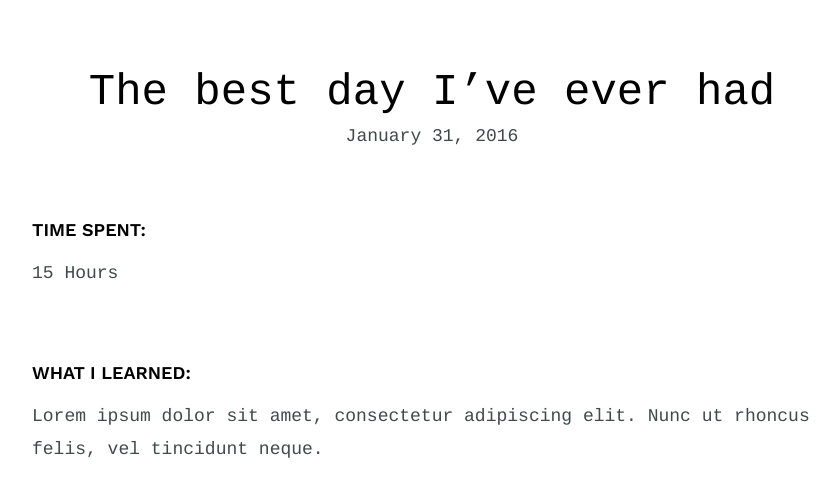
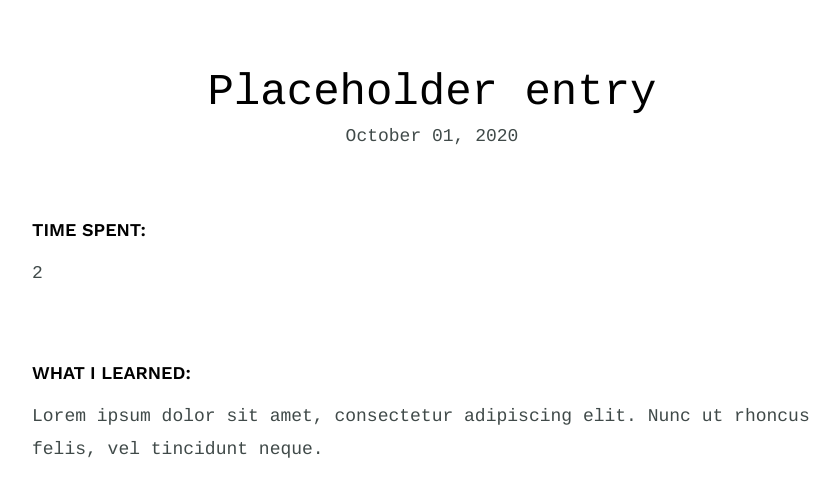
Before and after one commit to avamisola/Learning-Journal-Built-with-Flask, a Flask app: page /entries/1 in a window 1280 px wide. Shown: the part 95-573 px from the top of the page, without its empty margins (208-1048 px from the left). Run offline with Flask 2, Linux system fonts and the light colour scheme.

Commit message:
start progress on detail page

```diff
--- a/app.py
+++ b/app.py
@@ -33,10 +33,12 @@ def listing():
     entries = models.Entry.select().limit(10)
     return render_template('index.html', entries=entries)
 
-@app.route("/entries/<int:entry_id>")
+@app.route("/entries/<int:entry_id>", methods=('GET', 'POST'))
 def detail(entry_id):
     """view entry detail"""
-    return render_template('detail.html')
+    entry = models.Entry.select().where(models.Entry.entry_id == entry_id)
+    print(entry)
+    return render_template('detail.html', entry=entry)
 
 @app.route("/entries/new")
 def add():
--- a/templates/detail.html
+++ b/templates/detail.html
@@ -1,33 +1,15 @@
-<!DOCTYPE html>
-<html>
-    <head>
-        <meta charset="utf-8">
-        <meta http-equiv="x-ua-compatible" content="ie=edge">
-        <title>MyJournal</title>
-        <link href="https://fonts.googleapis.com/css?family=Cousine:400" rel="stylesheet" type="text/css">
-        <link href="https://fonts.googleapis.com/css?family=Work+Sans:600" rel="stylesheet" type="text/css">
-        <link href="https://fonts.googleapis.com/icon?family=Material+Icons" rel="stylesheet">
-        <link rel="stylesheet" href="/static/css/normalize.css">
-        <link rel="stylesheet" href="/static/css/site.css">
-    </head>
-    <body>
-        <header>
-            <div class="container">
-                <div class="site-header">
-                    <a class="logo" href="index.html"><i class="material-icons">library_books</i></a>
-                    <a class="button icon-right" href="new.html"><span>New Entry</span> <i class="material-icons">add</i></a>
-                </div>
-            </div>
-        </header>
-        <section>
-            <div class="container">
+{% extends "layout.html" %}
+
+
+{% block content %}
+{% for entry in entry %}
 <div class="entry-list single">
     <article>
-                        <h1>The best day I’ve ever had</h1>
-                        <time datetime="2016-01-31">January 31, 2016</time>
+        <h1>{{ entry.entry_title }}</h1>
+        <time datetime="{{ entry.entry_date.strftime('%Y-%m-%d') }}">{{ entry.entry_date.strftime('%B %d, %Y') }}</time>
         <div class="entry">
             <h3>Time Spent: </h3>
-                            <p>15 Hours</p>
+            <p>{{ entry.time_spent }}</p>
         </div>
         <div class="entry">
             <h3>What I Learned:</h3>
@@ -45,15 +27,8 @@
         </div>
     </article>
 </div>
-            </div>
 <div class="edit">
     <p><a href="edit.html">Edit Entry</a></p>
 </div>
-        </section>
-        <footer>
-            <div>
-                &copy; MyJournal
-            </div>
-        </footer>
-    </body>
-</html>
+{% endfor %}
+{% endblock %}
```
Also changed, not shown: templates/index.html (+1 -13 lines). Lines whose indentation alone changed are shown as unchanged.
